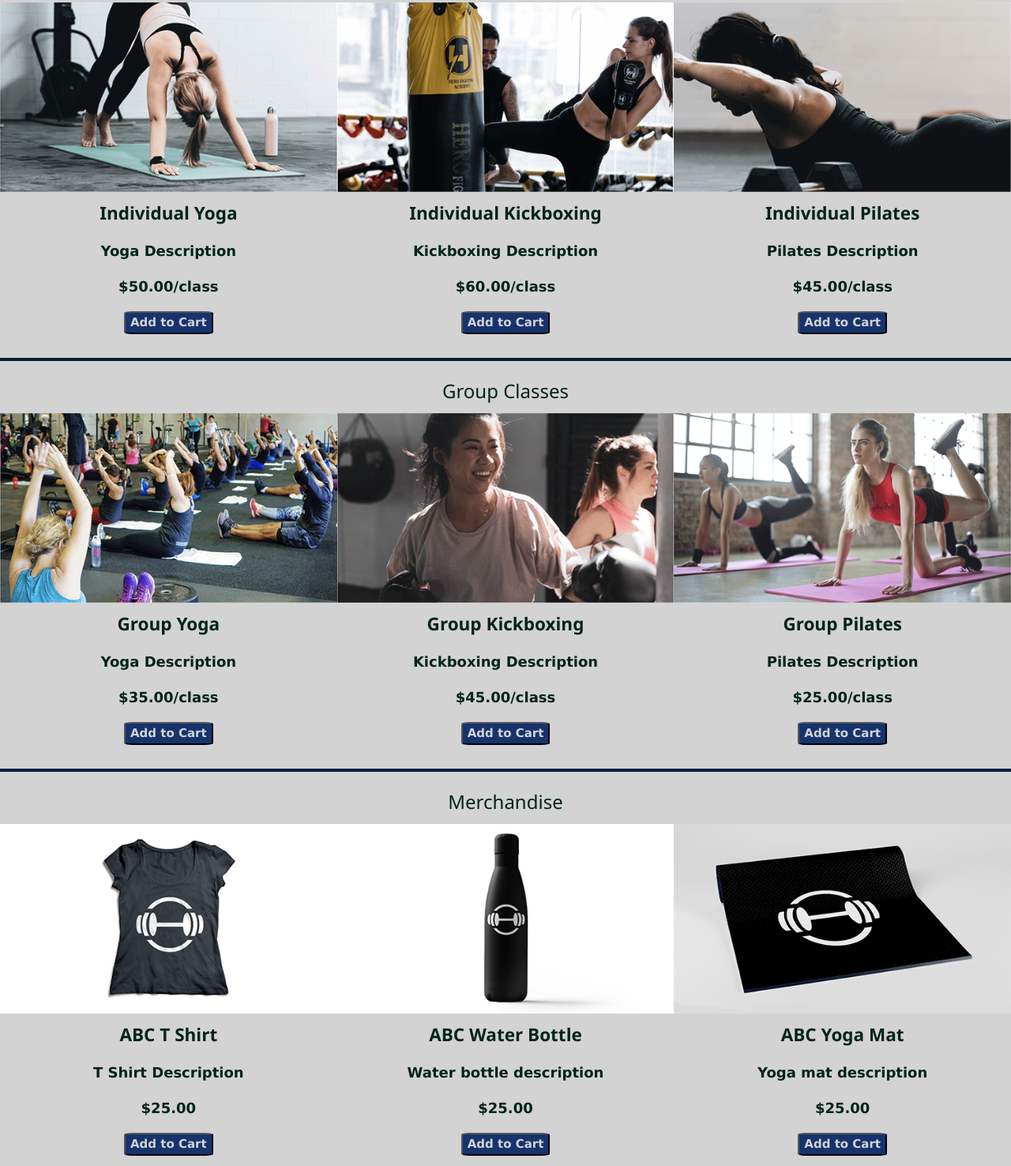
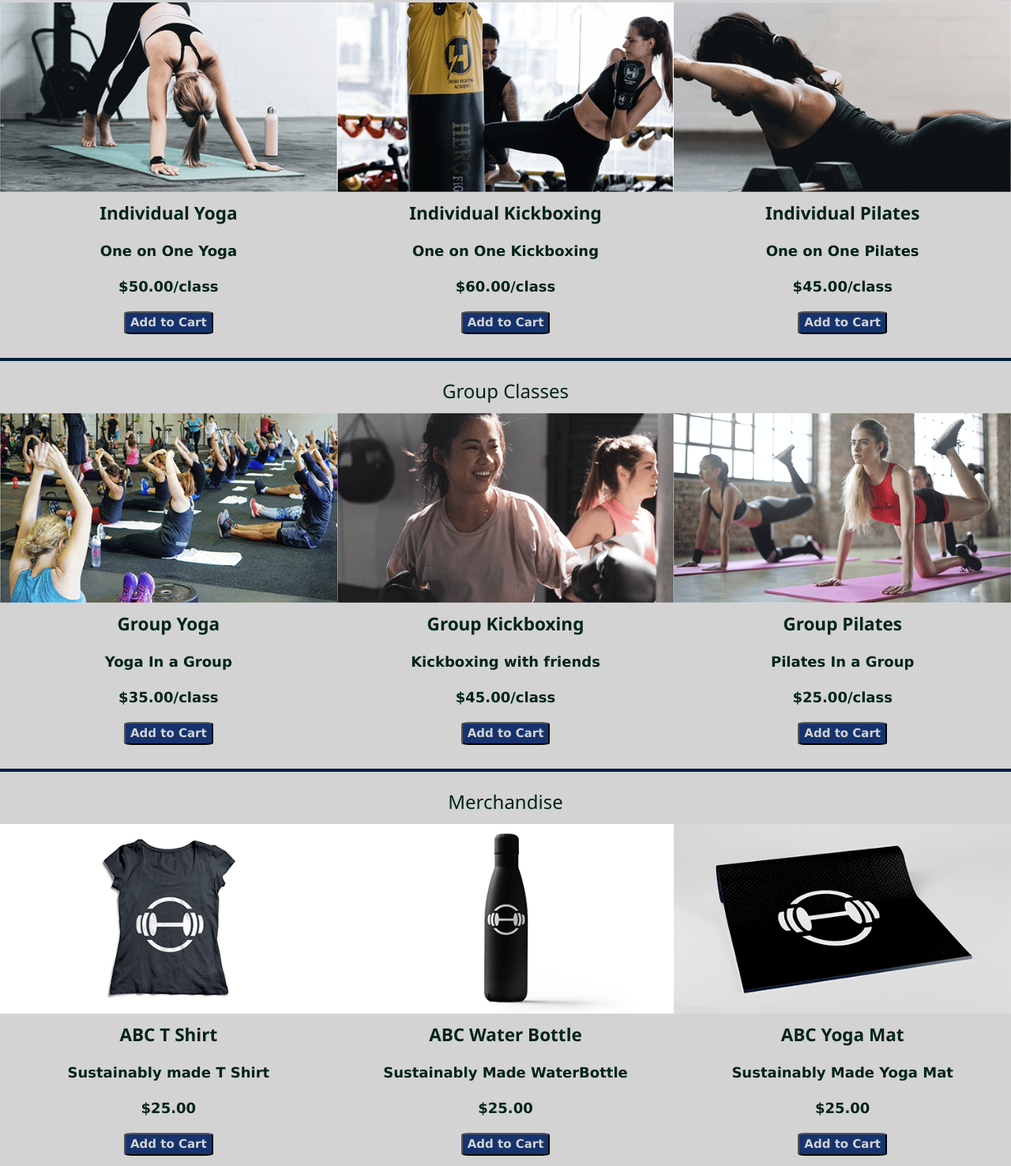
Before and after one commit to Loxodograph/github-lh85btkb-pppttvun, a website: page products.html in a window 1280 px wide. Shown: the part 325-1801 px from the top of the page at 79% size. Drawn offline with nearby package versions, Linux system fonts and the light colour scheme.

Commit message:
product descriptions

```diff
--- a/products.html
+++ b/products.html
@@ -64,21 +64,21 @@
           <div class="product w3-center">
             <img src="./images/Client2_IndividualYoga.png" alt="Individual Yoga Class">
             <h3 class="w3-center">Individual Yoga</h3>
-            <p class="w3-center">Yoga Description</p>
+            <p class="w3-center">One on One Yoga</p>
             <p class="w3-center">$50.00/class</p>
             <button class="add-to-cart" name="individualYoga">Add to Cart</button>
           </div>
           <div class="product w3-center">
             <img src="./images/Client2_IndividualKickboxing.png" alt="Individual Kickboxing Class">
             <h3 class="w3-center">Individual Kickboxing</h3>
-            <p class="w3-center">Kickboxing Description</p>
+            <p class="w3-center">One on One Kickboxing</p>
             <p class="w3-center">$60.00/class</p>
             <button class="add-to-cart" name="individualKickboxing">Add to Cart</button>
           </div>
           <div class="product w3-center">
             <img src="./images/Client2_IndividualPilates.png" alt="Individual Pilates Class">
             <h3 class="w3-center">Individual Pilates</h3>
-            <p class="w3-center">Pilates Description</p>
+            <p class="w3-center">One on One Pilates</p>
             <p class="w3-center">$45.00/class</p>
             <button class="add-to-cart" name="individualPilates">Add to Cart</button>
           </div>
@@ -89,21 +89,21 @@
           <div class="product w3-center">
             <img src="./images/Client2_GroupYoga.png" alt="Group Yoga Class">
             <h3 class="w3-center">Group Yoga</h3>
-            <p class="w3-center">Yoga Description</p>
+            <p class="w3-center">Yoga In a Group</p>
             <p class="w3-center">$35.00/class</p>
             <button class="add-to-cart" name="groupYoga">Add to Cart</button>
           </div>
           <div class="product w3-center">
             <img src="./images/Client2_GroupKickboxing.png" alt="Group Kickboxing Class">
             <h3 class="w3-center">Group Kickboxing</h3>
-            <p class="w3-center">Kickboxing Description</p>
+            <p class="w3-center">Kickboxing with friends</p>
             <p class="w3-center">$45.00/class</p>
             <button class="add-to-cart" name="groupKickboxing">Add to Cart</button>
           </div>
           <div class="product w3-center">
             <img src="./images/Client2_GroupPilates.png" alt="Group Pilates Class">
             <h3 class="w3-center">Group Pilates</h3>
-            <p class="w3-center">Pilates Description</p>
+            <p class="w3-center">Pilates In a Group</p>
             <p class="w3-center">$25.00/class</p>
             <button class="add-to-cart" name="groupPilates">Add to Cart</button>
           </div>
@@ -114,14 +114,14 @@
           <div class="product w3-center">
             <img src="./images/Client2_TeeShirt.png" alt="ABC Fitness T-Shirt">
             <h3 class="w3-center">ABC T Shirt</h3>
-            <p class="w3-center">T Shirt Description</p>
+            <p class="w3-center">Sustainably made T Shirt</p>
             <p class="w3-center">$25.00</p>
             <button class="add-to-cart" name="tShirt">Add to Cart</button>
           </div>
           <div class="product w3-center">
             <img src="./images/Client2_WaterBottle.png" alt="ABC Fitness Water Bottle">
             <h3 class="w3-center">ABC Water Bottle</h3>
-            <p class="w3-center">Water bottle description</p>
+            <p class="w3-center">Sustainably Made WaterBottle</p>
             <p class="w3-center">$25.00</p>
             <button class="add-to-cart" name="waterBottle">Add to Cart</button>
           </div>
@@ -129,7 +129,7 @@
           <div class="product w3-center">
             <img src="./images/Client2_YogaMat.png" alt="ABC Fitness Yoga Mat">
             <h3 class="w3-center">ABC Yoga Mat</h3>
-            <p class="w3-center">Yoga mat description</p>
+            <p class="w3-center">Sustainably Made Yoga Mat</p>
             <p class="w3-center">$25.00</p>
             <button class="add-to-cart" name="yogaMat">Add to Cart</button>
           </div>
```
